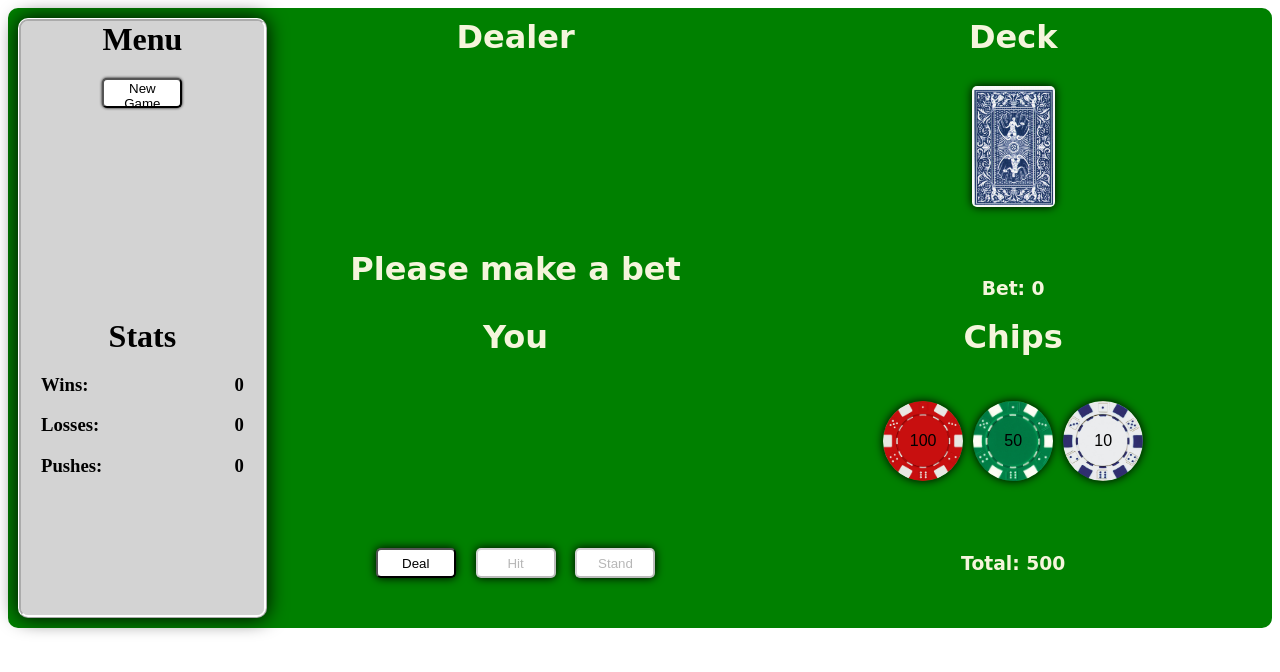
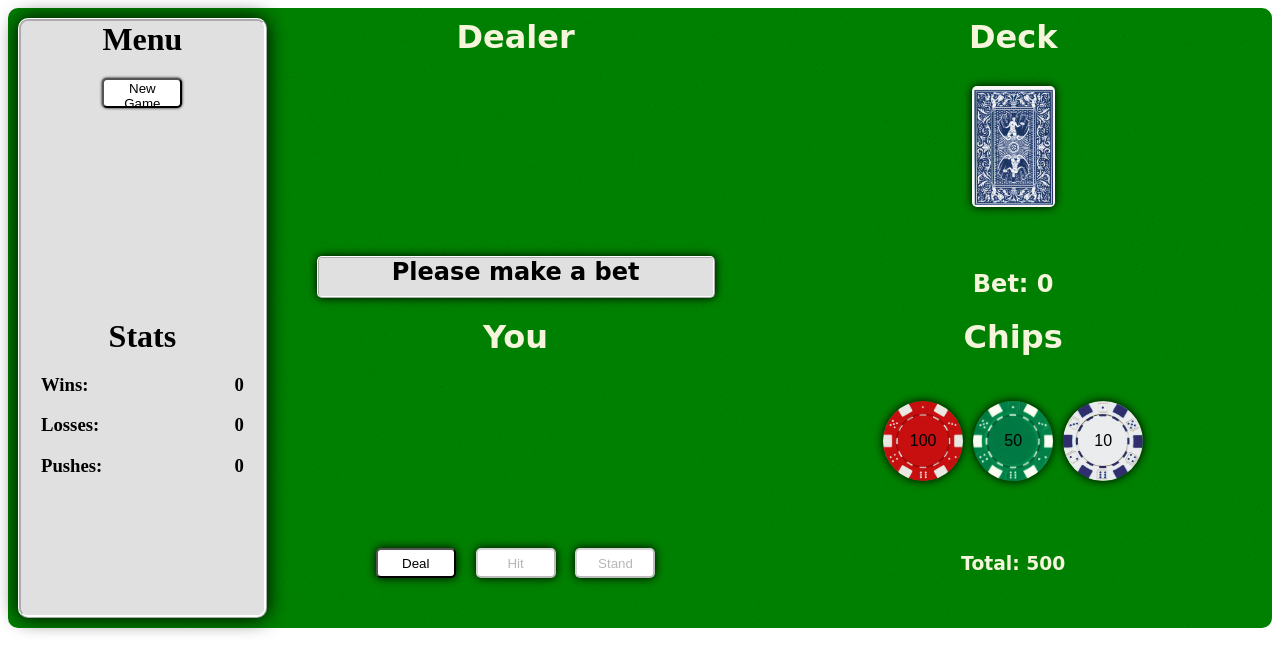
Before and after one commit to adamsmith2012/ProjectOne, a plain HTML site: page index.html in a window 1280 px wide. Drawn offline with nearby package versions, Linux system fonts and the light colour scheme.

Commit message:
added message pane

```diff
--- a/css/style.css
+++ b/css/style.css
@@ -24,6 +24,7 @@ button:disabled {
   padding: 10px;
   display: flex;
   flex-flow: row wrap;
+  background-image: url("../images/table3.png");
 }
 
 .col {
@@ -47,7 +48,7 @@ button:disabled {
   box-sizing: border-box;
   border: 3px ridge white;
   border-radius: 10px;
-  background-color: lightgray;
+  background-color: #e0e0e0;
   box-shadow: 0 0 20px black;
 }
 
@@ -95,9 +96,13 @@ button:disabled {
   position: absolute;
   left: 0;
   right: 0;
-  bottom: 30px;
-  margin: auto;
-  color: white;
+  bottom: 20px;
+  margin: 0 10%;
+  background: #e0e0e0;
+  border: 2px ridge white;
+  border-radius: 5px;
+  height: 38px;
+  box-shadow: 0 0 10px black;
 }
 
 /***** Deck Div *****/
--- a/index.html
+++ b/index.html
@@ -31,7 +31,7 @@
         <div id="cards-col" class="col">
           <div id="dealer-cards" class="row">
             <h1>Dealer</h1>
-            <h1 id="message-pane"></h1>
+            <h2 id="message-pane"></h2>
           </div>
           <div id="player-cards" class="row">
             <h1>You</h1>
@@ -46,7 +46,7 @@
           <div class="row">
             <h1>Deck</h1>
             <img class="card" src="images/cards/blue_back.jpg">
-            <h3 id="player-bet">Bet: <span>0</span></h3>
+            <h2 id="player-bet">Bet: <span>0</span></h2>
           </div>
           <div class="row">
             <h1>Chips</h1>
--- a/js/main.js
+++ b/js/main.js
@@ -178,7 +178,7 @@ var game = {
     } else {
       game.dealCards();
 
-      UI.displayMessage('');
+      UI.displayMessage('Hit / Stand');
       UI.toggleUserAction();
     }
 
@@ -375,6 +375,17 @@ var player = {
 ****** UI Modifiers ******
 *************************/
 var UI = {
+  toggleUserAction: function() {
+    var $btn = $('.user-action');
+    console.log($btn);
+    for (var i = 0; i < $btn.length; i++) {
+      if ($($btn[i]).attr('disabled')) {
+        $($btn[i]).removeAttr('disabled');
+      } else {
+        $($btn[i]).attr('disabled', 'disabled');
+      }
+    }
+  },
   displayCard: function(elemId, img) {
     $(elemId).append($('<img>').addClass('card').attr('src', img));
   },
@@ -389,17 +400,6 @@ var UI = {
   },
   displayMessage: function(message) {
     $('#dealer-cards').append($('#message-pane').text(message));
-  },
-  toggleUserAction: function() {
-    var $btn = $('.user-action');
-    console.log($btn);
-    for (var i = 0; i < $btn.length; i++) {
-      if ($($btn[i]).attr('disabled')) {
-        $($btn[i]).removeAttr('disabled');
-      } else {
-        $($btn[i]).attr('disabled', 'disabled');
-      }
-    }
   },
   updateChipsTotal: function() {
     $('#chip-count span').text(player.chips);
```
Also changed, not shown: images/table.png (added), images/table2.png (added), images/table3.png (added).
